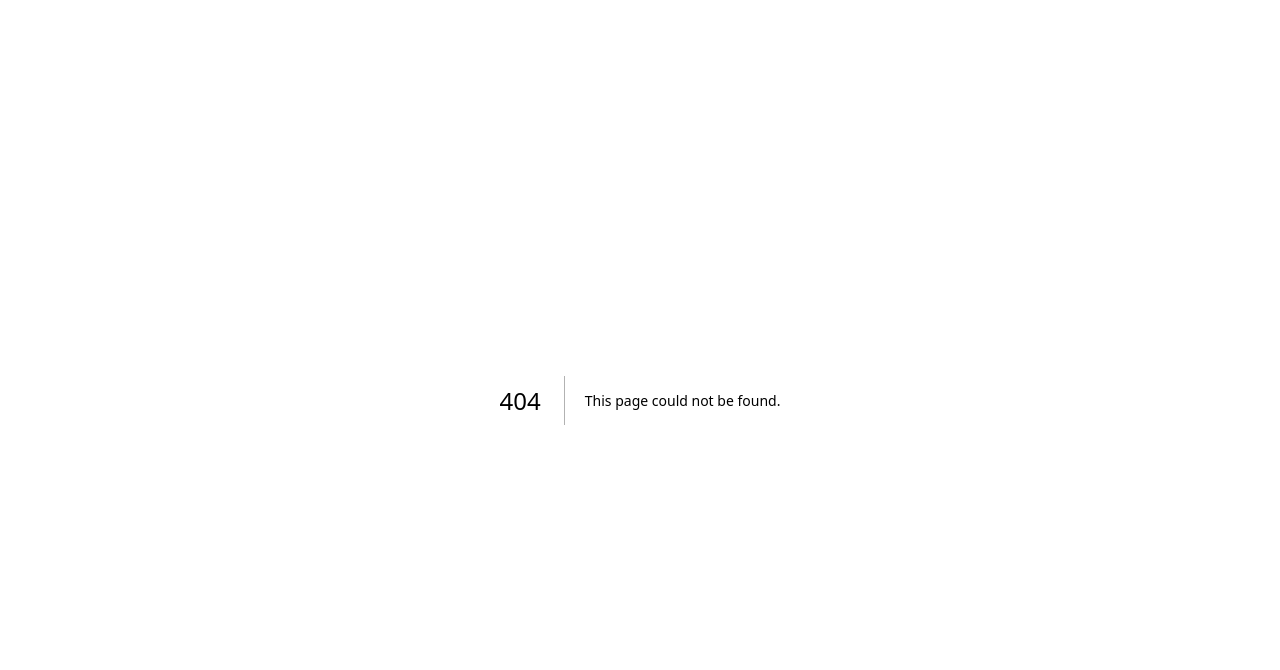
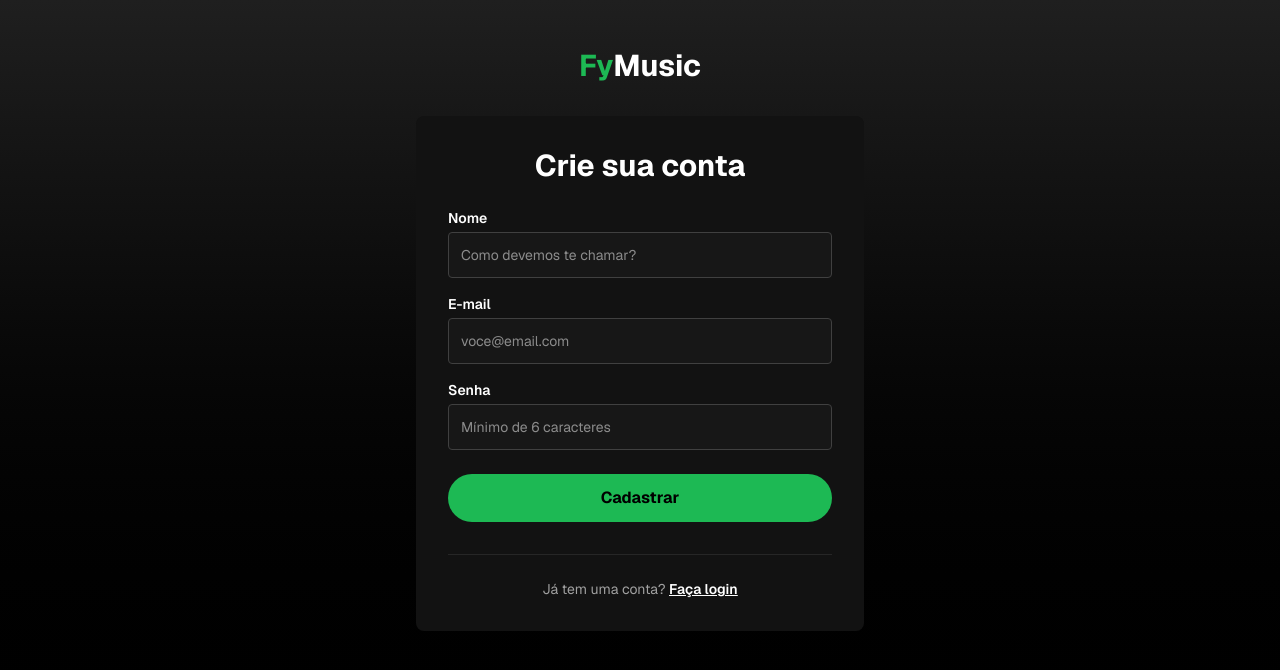
Before and after one commit to uVitin/FyMusic, a Next.js app in the folder apps/web/: page /register in a window 1280 px wide. Before the commit this address had no page. Shown: the top 670 px of the page. Built offline with nearby package versions, Linux system fonts and the light colour scheme; no server answers.

Commit message:
feat(web): adicionando tela de cadastro com login automatico

```diff
--- /dev/null
+++ b/apps/web/src/app/register/page.tsx
@@ -0,0 +1,115 @@
+"use client";
+
+import { useState, type FormEvent } from "react";
+import { useRouter } from "next/navigation";
+import Link from "next/link";
+import { register } from "@/lib/auth-api";
+import { useAuthStore } from "@/store/auth";
+
+export default function RegisterPage() {
+  const router = useRouter();
+  const setAuth = useAuthStore((s) => s.setAuth);
+
+  const [displayName, setDisplayName] = useState("");
+  const [email, setEmail] = useState("");
+  const [password, setPassword] = useState("");
+  const [error, setError] = useState<string | null>(null);
+  const [loading, setLoading] = useState(false);
+
+  async function handleSubmit(e: FormEvent) {
+    e.preventDefault();
+    setError(null);
+    setLoading(true);
+    try {
+      const { user, accessToken } = await register(email, displayName, password);
+      setAuth(user, accessToken); // já loga automaticamente
+      router.push("/");
+    } catch (err) {
+      setError(err instanceof Error ? err.message : "Erro ao cadastrar");
+    } finally {
+      setLoading(false);
+    }
+  }
+
+  return (
+    <main className="flex min-h-screen flex-col items-center bg-gradient-to-b from-[#1f1f1f] to-black px-6 py-12">
+      <h1 className="mb-8 text-3xl font-bold">
+        <span className="text-primary">Fy</span>Music
+      </h1>
+
+      <div className="w-full max-w-md rounded-lg bg-[#121212] p-6 sm:p-8">
+        <h2 className="mb-6 text-center text-2xl font-bold sm:text-3xl">
+          Crie sua conta
+        </h2>
+
+        <form onSubmit={handleSubmit} className="flex flex-col gap-4">
+          <div className="flex flex-col gap-1">
+            <label htmlFor="displayName" className="text-sm font-semibold">
+              Nome
+            </label>
+            <input
+              id="displayName"
+              type="text"
+              required
+              value={displayName}
+              onChange={(e) => setDisplayName(e.target.value)}
+              placeholder="Como devemos te chamar?"
+              className="rounded border border-neutral-700 bg-neutral-900 px-3 py-3 text-sm outline-none transition focus:border-white"
+            />
+          </div>
+
+          <div className="flex flex-col gap-1">
+            <label htmlFor="email" className="text-sm font-semibold">
+              E-mail
+            </label>
+            <input
+              id="email"
+              type="email"
+              required
+              value={email}
+              onChange={(e) => setEmail(e.target.value)}
+              placeholder="voce@email.com"
+              className="rounded border border-neutral-700 bg-neutral-900 px-3 py-3 text-sm outline-none transition focus:border-white"
+            />
+          </div>
+
+          <div className="flex flex-col gap-1">
+            <label htmlFor="password" className="text-sm font-semibold">
+              Senha
+            </label>
+            <input
+              id="password"
+              type="password"
+              required
+              value={password}
+              onChange={(e) => setPassword(e.target.value)}
+              placeholder="Mínimo de 6 caracteres"
+              className="rounded border border-neutral-700 bg-neutral-900 px-3 py-3 text-sm outline-none transition focus:border-white"
+            />
+          </div>
+
+          {error && (
+            <p className="rounded bg-red-500/10 px-3 py-2 text-sm text-red-400">
+              {error}
+            </p>
+          )}
+
+          <button
+            type="submit"
+            disabled={loading}
+            className="mt-2 rounded-full bg-primary py-3 font-bold text-black transition hover:scale-[1.02] disabled:cursor-not-allowed disabled:opacity-60"
+          >
+            {loading ? "Criando conta..." : "Cadastrar"}
+          </button>
+        </form>
+
+        <p className="mt-8 border-t border-neutral-800 pt-6 text-center text-sm text-neutral-400">
+          Já tem uma conta?{" "}
+          <Link href="/login" className="font-semibold text-white underline">
+            Faça login
+          </Link>
+        </p>
+      </div>
+    </main>
+  );
+}
```
